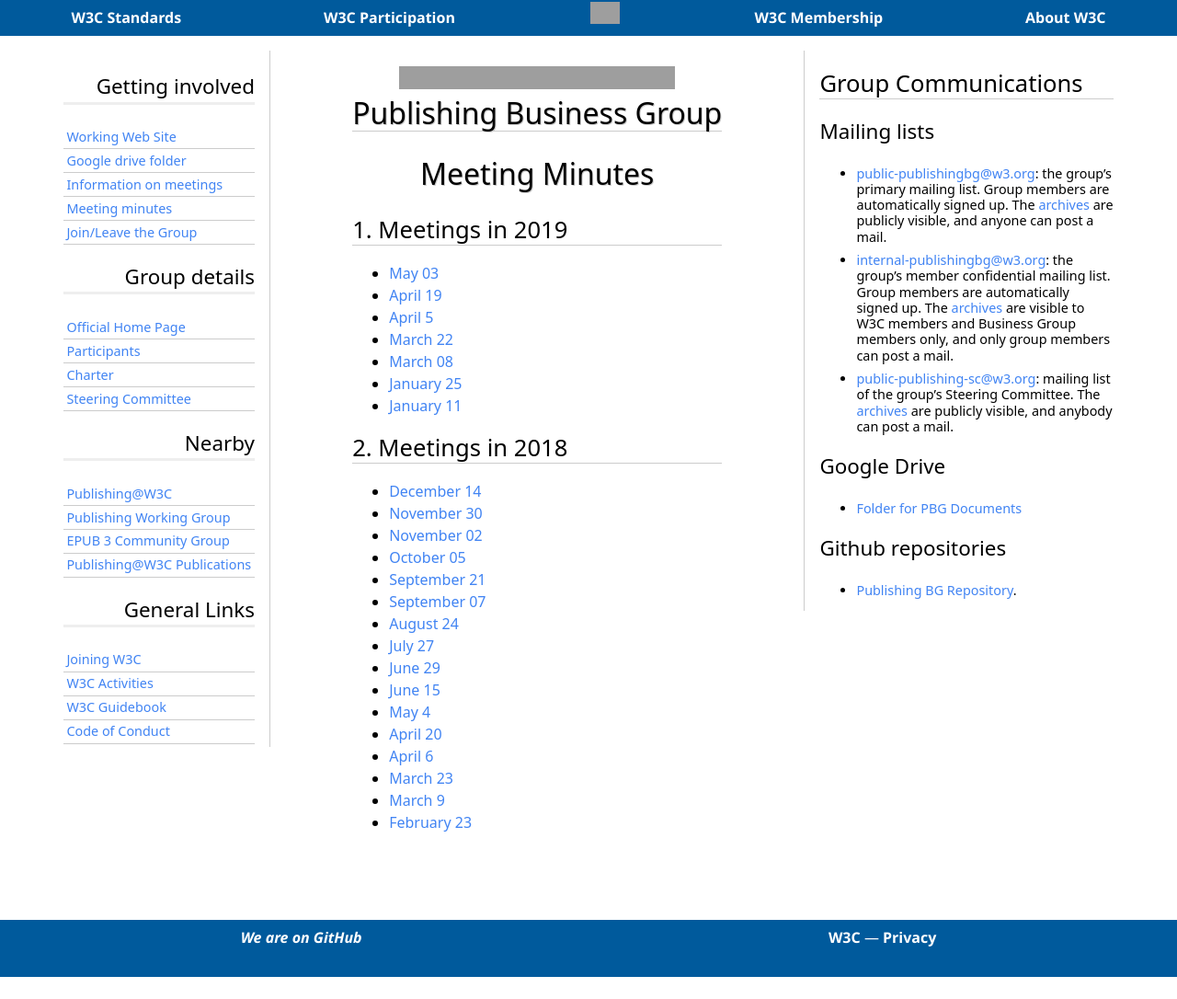
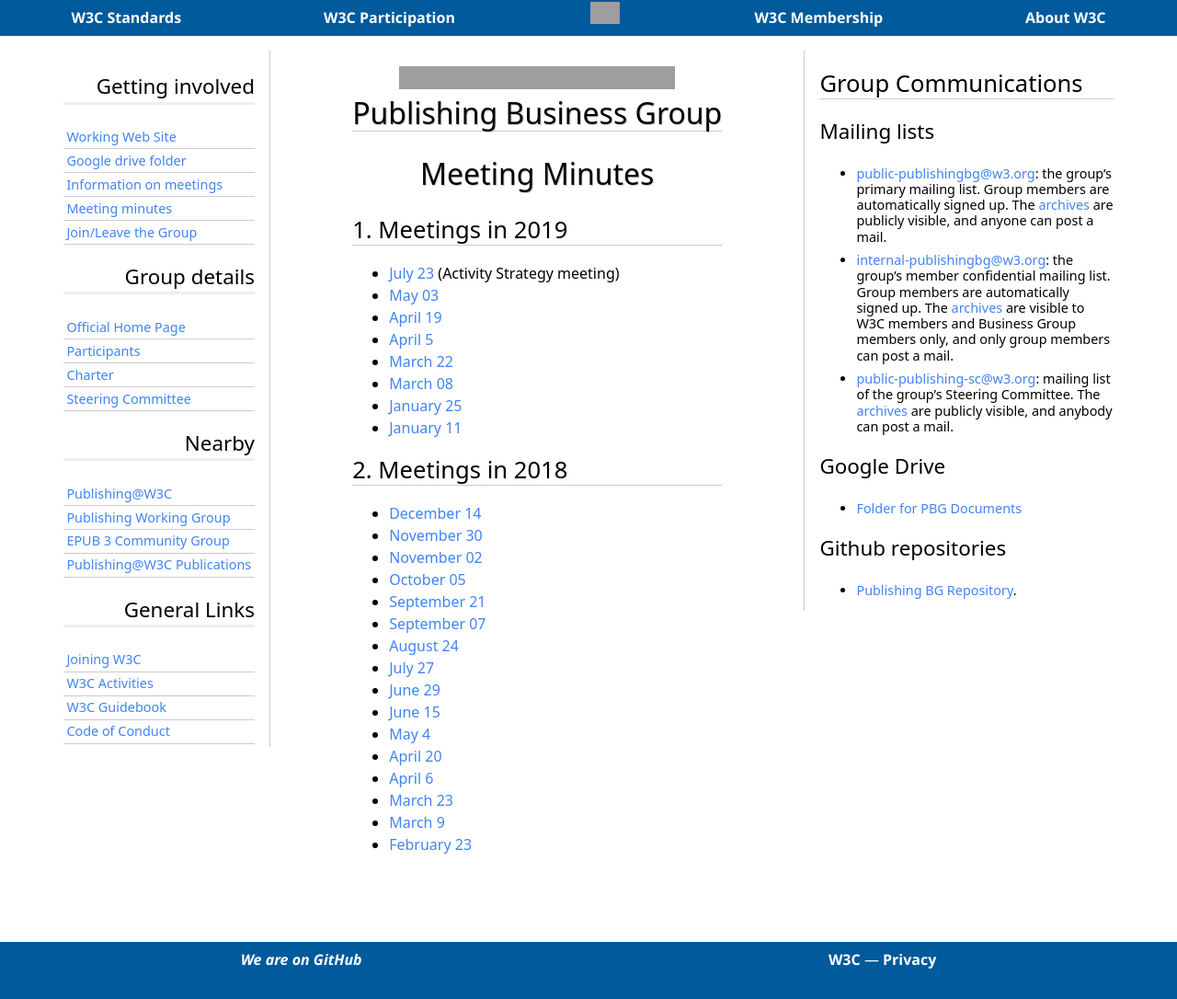
Before and after one commit to w3c/publ-bg, a Jekyll site: the page built from Steering_Committee/Meetings/index.md, in a window 1280 px wide. Shown: the whole page at 92% size. Built offline with Jekyll 4.4.1, drawn with Linux system fonts in a browser that asks for light colours; some web fonts are replaced; our own code applies the rules of GitHub Pages for plain Markdown files; before the commit the page ends 1062 px from its top, so only the background shows below that; grey boxes are pictures that could not be loaded.

Commit message:
Added an entry for the strategy call into the sc meeting index

```diff
--- a/Steering_Committee/Meetings/index.md
+++ b/Steering_Committee/Meetings/index.md
@@ -5,6 +5,7 @@ layout: default
 # Meeting Minutes
 
 ## Meetings in 2019
+* [July 23](./2019/2019-07-23-pbgsc) (Activity Strategy meeting)
 * [May 03](./2019/2019-05-03-pbgsc)
 * [April 19](./2019/2019-04-19-pbgsc)
 * [April 5](./2019/2019-04-05-pbgsc)
```
